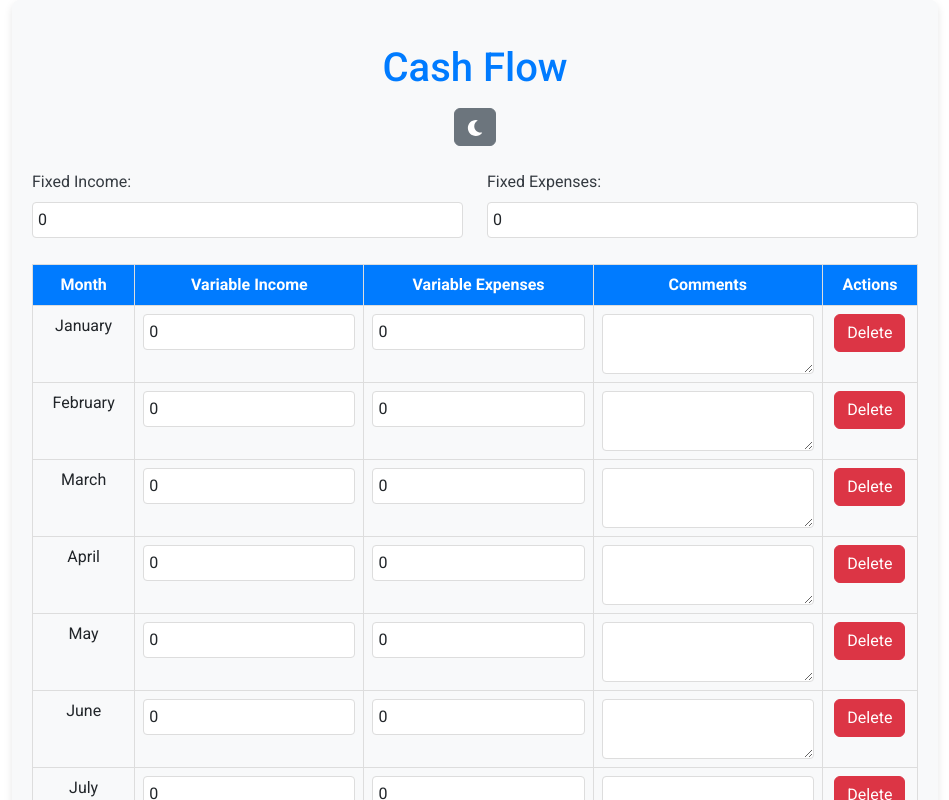
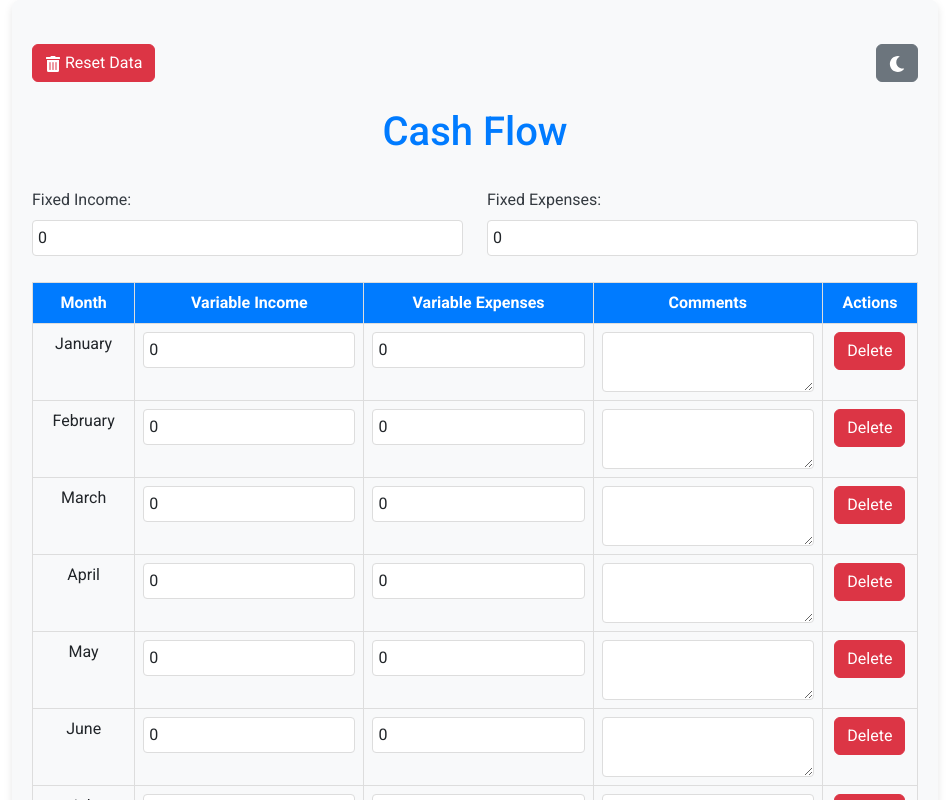
Before and after one commit to soorajnraju/cash-flow, a React (Vite) app in the folder frontend/: page / in a window 1280 px wide. Shown: the top 800 px of the page, without its empty margins (165-1114 px from the left). Built offline with nearby package versions, Linux system fonts and the light colour scheme.

Commit message:
improvements

```diff
--- a/frontend/src/App.jsx
+++ b/frontend/src/App.jsx
@@ -12,7 +12,7 @@ import {
   Legend,
 } from "chart.js";
 import "bootstrap/dist/css/bootstrap.min.css";
-import { FaSun, FaMoon } from "react-icons/fa";
+import { FaSun, FaMoon, FaTrashAlt } from "react-icons/fa";
 import "./App.css";
 
 ChartJS.register(
@@ -137,6 +137,17 @@ function App() {
     setTheme((prevTheme) => (prevTheme === "light" ? "dark" : "light"));
   };
 
+  const resetLocalStorage = () => {
+    localStorage.clear();
+    setFixedIncome(0);
+    setFixedExpenses(0);
+    setMonths(initialMonths);
+    setSavingsOrDebts(0);
+    setMonthlySavingsOrDebts([]);
+    setTotalVariableIncome(0);
+    setTotalVariableExpenses(0);
+  };
+
   const chartData = {
     labels: months.map((month) => month.month),
     datasets: [
@@ -185,10 +196,15 @@ function App() {
         Please rotate your device to landscape mode.
       </div>
       <div className="d-flex flex-column align-items-center my-4">
-        <h1 className="text-center">Cash Flow</h1>
-        <button className="btn btn-secondary mt-2" onClick={toggleTheme}>
-          {theme === "light" ? <FaMoon /> : <FaSun />}
-        </button>
+        <div className="d-flex justify-content-between w-100">
+          <button className="btn btn-danger" onClick={resetLocalStorage}>
+            <FaTrashAlt /> Reset Data
+          </button>
+          <button className="btn btn-secondary" onClick={toggleTheme}>
+            {theme === "light" ? <FaMoon /> : <FaSun />}
+          </button>
+        </div>
+        <h1 className="text-center mt-3">Cash Flow</h1>
       </div>
       <div className="row mb-3">
         <div className="col-md-6 col-sm-12">
--- a/frontend/src/index.css
+++ b/frontend/src/index.css
@@ -158,7 +158,6 @@ canvas {
 }
 
 .dark-theme button {
-  background-color: var(--primary-color);
   color: white;
 }
 
@@ -187,3 +186,13 @@ canvas {
   color: #f8f9fa;
   border: 1px solid #555;
 }
+
+.dark-theme .btn-danger:hover {
+  background-color: #ff4d4d;
+  border-color: #ff4d4d;
+}
+
+.dark-theme .btn-primary:hover {
+  background-color: #0056b3;
+  border-color: #0056b3;
+}
```
